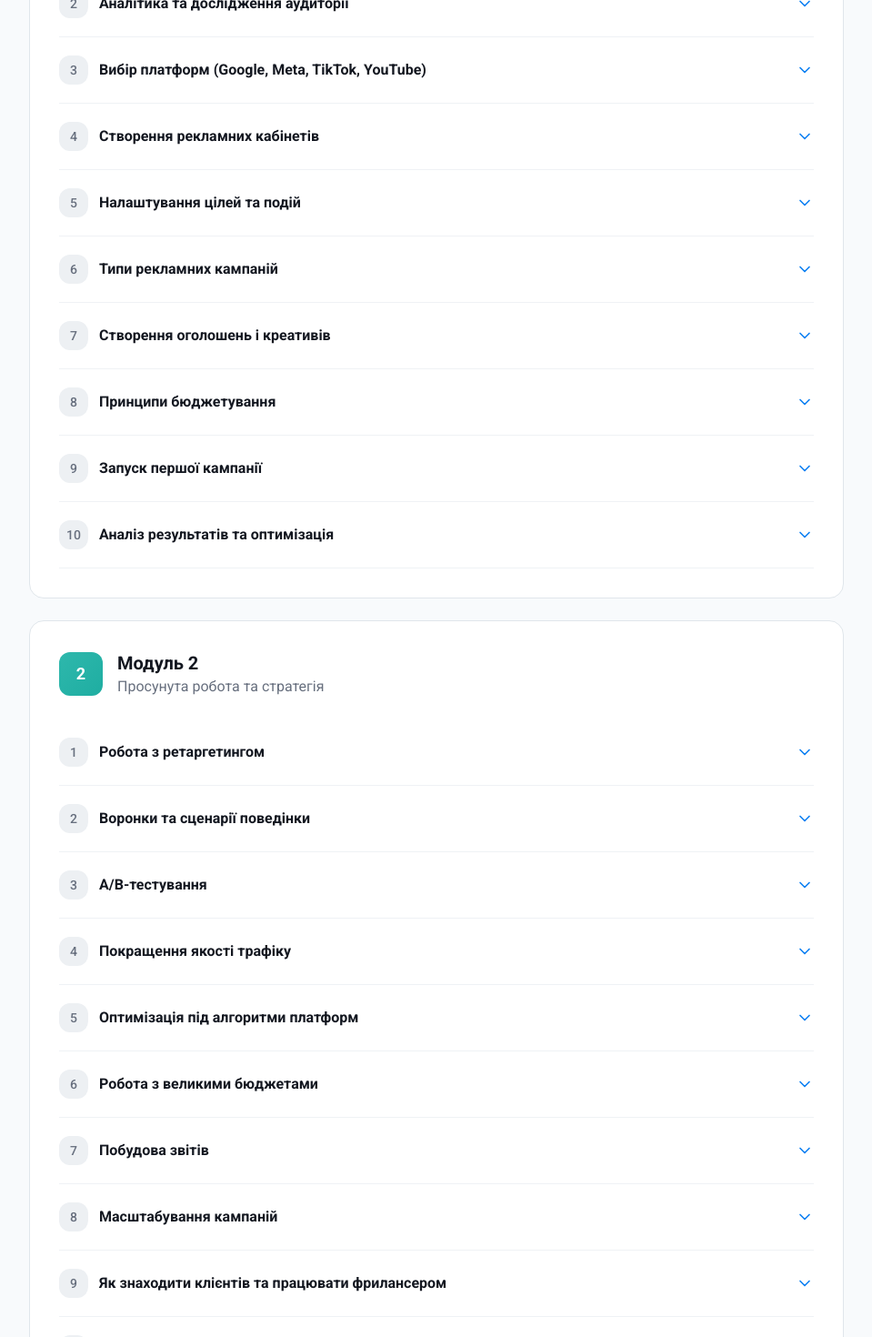
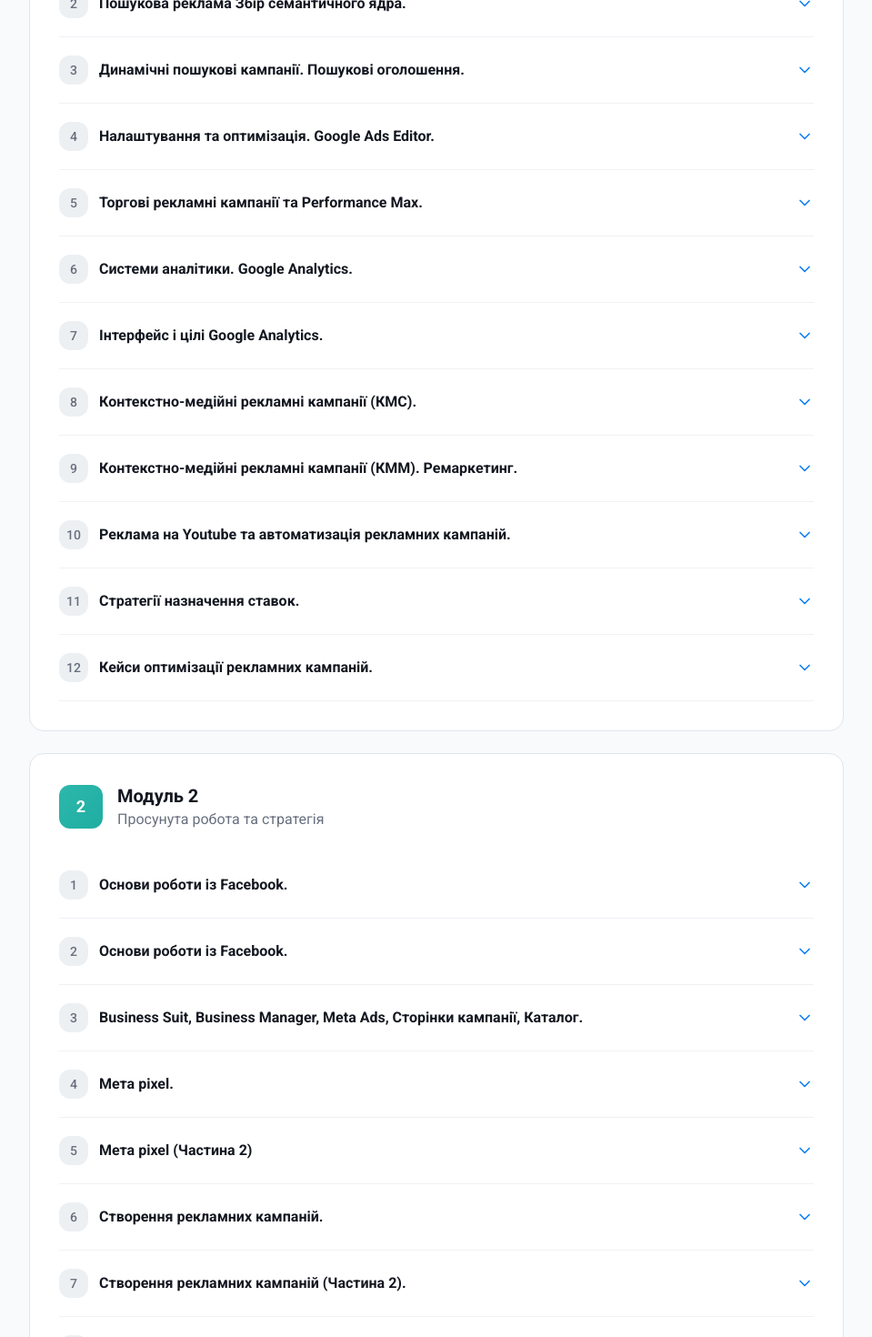
Before and after one commit to vladyslavlee/digital-study, a React (Vite) app: page /ppc in a window 1280 px wide. Shown: the part 2160-3630 px from the top of the page at 91% size, without its empty margins (160-1119 px from the left). Built offline with nearby package versions, Linux system fonts and the light colour scheme.

Commit message:
add content

```diff
--- a/src/components/ProgramSection.tsx
+++ b/src/components/ProgramSection.tsx
@@ -7,29 +7,187 @@ import {
 import { Button } from "@/components/ui/button";
 
 const module1Lessons = [
-  { title: "Що таке PPC і як працює цифрова реклама", description: "Основні поняття та принципи роботи платної реклами в інтернеті." },
-  { title: "Аналітика та дослідження аудиторії", description: "Як визначити цільову аудиторію та аналізувати її поведінку." },
-  { title: "Вибір платформ (Google, Meta, TikTok, YouTube)", description: "Огляд ключових рекламних платформ та їхні особливості." },
-  { title: "Створення рекламних кабінетів", description: "Покрокове налаштування акаунтів для запуску реклами." },
-  { title: "Налаштування цілей та подій", description: "Як правильно налаштувати відстеження конверсій." },
-  { title: "Типи рекламних кампаній", description: "Огляд форматів реклами та коли їх використовувати." },
-  { title: "Створення оголошень і креативів", description: "Як створювати ефективні рекламні матеріали." },
-  { title: "Принципи бюджетування", description: "Управління бюджетом та стратегії ставок." },
-  { title: "Запуск першої кампанії", description: "Практичний запуск рекламної кампанії від А до Я." },
-  { title: "Аналіз результатів та оптимізація", description: "Як читати звіти та покращувати результати." },
+  {
+    title: "Введення у контекстну рекламу.",
+    list: [
+      'Структура курсу.',
+      'Створення облікового запису Google Ads.',
+      'Типи рекламних кампаній.',
+      'Воронка. Маркетинг характеристики.',
+    ]
+  },
+  {
+    title: "Пошукова реклама Збір семантичного ядра.",
+    list: [
+      'Пошукові рекламні кампанії.',
+      'Кейворди, типи відповідностей, мінус слова.',
+      'Різниця між мінус словами на рівні кампаній та МСС.',
+      'Ресьорч, збір, группування семантики та інструменти за допомогою яких це можно зробити.',
+    ]
+  },
+  {
+    title: "Динамічні пошукові кампанії. Пошукові оголошення.",
+    list: [
+      'Налаштування динамічних пошукових груп.',
+      'Адаптивні пошукові оголошення.',
+      'Розширення. Показник якості. Аукціон.',
+    ]
+  },
+  {
+    title: "Налаштування та оптимізація. Google Ads Editor.",
+    list: [
+      'Google Ads Editor. Способи оптимізації пошукових кампаній.',
+      'Шаблон для заливу кампаній та менеджменту сьорч кампаній.',
+    ]
+  },
+  {
+    title: "Торгові рекламні кампанії та Performance Max.",
+    list: [
+      'Google Merchant (налаштування акаунту та створення фідів).',
+      'Performance Max кампанії та способи оптимізації.',
+    ]
+  },
+  {
+    title: "Системи аналітики. Google Analytics.",
+    list: [
+      'Встановлення Google Analytics, базові налаштування та звіти.',
+      'Налаштування цілей.',
+    ]
+  },
+  {
+    title: "Інтерфейс і цілі Google Analytics.",
+    list: [
+      'Google Tag Manager.',
+      'Налаштування цілей через Google Tag Manager.',
+      'Електронна комерція.'
+    ]
+  },
+  {
+    title: "Контекстно-медійні рекламні кампанії (КМС).",
+    list: [
+      'Налаштування аудиторій ремаркетингу.',
+      'Налаштування рекламних кампаній у КМС та ремаркетингу.',
+      'Оптимізація рекламних кампаній КМС та ремаркетингу.'
+    ]
+  },
+  {
+    title: "Контекстно-медійні рекламні кампанії (КММ). Ремаркетинг.",
+    list: [
+      'Налаштування аудиторій ремаркетингу.',
+      'Налаштування кастомних аудиторій.',
+    ]
+  },
+  {
+    title: "Реклама на Youtube та автоматизація рекламних кампаній.",
+    list: [
+      'Налаштування та оптимізація відеореклами.',
+      'Автоматизація реклами базовими засобами Google Ads.',
+      'Модуль з контекстної реклами.'
+    ]
+  },
+  {
+    title: "Стратегії назначення ставок.",
+    list: [
+      'Ручні та розумні стратегії в Google Ads, правила використання.',
+      'Аукціон (додатково)',
+    ]
+  },
+  {
+    title: "Кейси оптимізації рекламних кампаній.",
+    list: [
+      'Аудит акаунту.',
+    ]
+  },
 ];
 
 const module2Lessons = [
-  { title: "Робота з ретаргетингом", description: "Як повертати потенційних клієнтів за допомогою ретаргетингу." },
-  { title: "Воронки та сценарії поведінки", description: "Побудова ефективних воронок продажів." },
-  { title: "A/B-тестування", description: "Методи тестування та вибір найкращих варіантів." },
-  { title: "Покращення якості трафіку", description: "Як залучати більш цільову аудиторію." },
-  { title: "Оптимізація під алгоритми платформ", description: "Секрети алгоритмів рекламних систем." },
-  { title: "Робота з великими бюджетами", description: "Стратегії масштабування рекламних кампаній." },
-  { title: "Побудова звітів", description: "Створення зрозумілих звітів для клієнтів і себе." },
-  { title: "Масштабування кампаній", description: "Як збільшувати охоплення без втрати ефективності." },
-  { title: "Як знаходити клієнтів та працювати фрилансером", description: "Пошук замовників та побудова кар'єри." },
-  { title: "Формування експертності та особистого бренду", description: "Як стати визнаним експертом у PPC." },
+  {
+    title: "Основи роботи із Facebook.",
+    list: [
+      'Основні аспекти алгоритмів Facebook.',
+      'Заборонені теми та типи блоків.',
+      'Аналіз та відбір аудиторії.',
+    ]
+  },
+  {
+    title: "Основи роботи із Facebook.",
+    list: [
+      'Основні аспекти алгоритмів Facebook.',
+      'Заборонені теми та типи блоків.',
+      'Аналіз та відбір аудиторії.'
+    ]
+  },
+  {
+    title: "Business Suit, Business Manager, Meta Ads, Сторінки кампанії, Каталог.",
+    list: [
+      'Студенти познайомляться з бізнес-інструментами, доступними на Facebook.',
+      'Як створювати кампанії та керувати своїми рекламними обліковими записами?',
+    ]
+  },
+  {
+    title: "Мета pixel.",
+    list: [
+      'Метапіксель, включаючи встановлення та налаштування пікселя Facebook, а також створення подій.',
+    ]
+  },
+  {
+    title: "Мета pixel (Частина 2)",
+    list: [
+      'Встановлення CAPI.',
+      'Чим відрізняється Meta Pixel від CAPI та як їх використовувати?',
+    ]
+  },
+  {
+    title: "Створення рекламних кампаній.",
+    list: [
+      'Створення кампаній з метою “Конверсії”.',
+      'Створення рекламних кампаній із метою “Трафік”.',
+    ]
+  },
+  {
+    title: "Створення рекламних кампаній (Частина 2).",
+    list: [
+      'Створення рекламних кампаній з метою “Залучення”.',
+      'Створення рекламних кампаній із метою “Ліди”.',
+      'Створення рекламних кампаній із метою “Повідомлення” магазину на Facebook.'
+    ]
+  },
+  {
+    title: "Як створювати кеативи які працюють.",
+    list: [
+      'Різні типи реклами, доступні на Facebook, включаючи ключові компоненти ефективного креативу.',
+      'Огляд сервісів для створення креативів – Figma або Lunacy.',
+    ]
+  },
+  {
+    title: "Аналіз та оптимізація рекламних кампаній.",
+    list: [
+      'Різні звіти, доступні на Facebook, а також про те, як оцінювати та оптимізувати свої рекламні кампанії.',
+    ]
+  },
+  {
+    title: "Що таке ефективна сторінка в Instagram. Як налаштувати. Створення чат-ботів.",
+    list: [
+      'Як створити та наповнити сторінку в Instagram, у тому числі створити ботів у Telegram.',
+      'Сервіси для чат-ботів Integramat (Make) та ManyChat/SmartSender.',
+    ]
+  },
+  {
+    title: "Кар'єрний розвиток таргетолога.",
+    list: [
+      'Про різні кар’єрні шляхи, доступні в цифровому маркетингу, включаючи роль таргетолога та спеціаліста з контекстної реклами.',
+      'Навчитеся складати резюме та ефективно спілкуватися з клієнтами.',
+    ]
+  },
+  {
+    title: "Розмова з кар'єрним менеджером.",
+    list: [
+      'Як і де шукати роботу для початківця і які інструменти при цьому використовувати.',
+      'Як правильно зробити резюме і яка інформація у ньому є надважлива, а що буде зайвим.',
+      'Як створити профіль на Linkedin, щоб його могли побачити потенційні роботодавці.',
+      '7 порад, які допоможуть пройти онлайн співбесіду набагато успішніше.',
+    ]
+  },
 ];
 
 const ProgramSection = () => {
@@ -41,7 +199,7 @@ const ProgramSection = () => {
             Програма <span className="text-gradient">курсу</span>
           </h2>
           <p className="body-lg text-muted-foreground">
-            2 модулі, 20 практичних уроків — від основ до просунутих стратегій
+            2 модулі, 23 практичних уроки — від основ до просунутих стратегій
           </p>
         </div>
 
@@ -54,7 +212,7 @@ const ProgramSection = () => {
               </div>
               <div>
                 <h3 className="text-xl font-bold text-foreground">Модуль 1</h3>
-                <p className="text-muted-foreground">Основи PPC та запуск реклами</p>
+                <p className="text-muted-foreground">Поринемо у вивчення контекстної реклами</p>
               </div>
             </div>
             <Accordion type="single" collapsible className="w-full">
@@ -69,7 +227,11 @@ const ProgramSection = () => {
                     </span>
                   </AccordionTrigger>
                   <AccordionContent className="pl-11">
-                    {lesson.description}
+                    <ul className="list-disc">
+                      {lesson.list.map((item) => (
+                        <li> {item}</li>
+                      ))}
+                    </ul>
                   </AccordionContent>
                 </AccordionItem>
               ))}
@@ -99,7 +261,11 @@ const ProgramSection = () => {
                     </span>
                   </AccordionTrigger>
                   <AccordionContent className="pl-11">
-                    {lesson.description}
+                    <ul className="list-disc">
+                      {lesson.list.map((item) => (
+                        <li>{item}</li>
+                      ))}
+                    </ul>
                   </AccordionContent>
                 </AccordionItem>
               ))}
```
Also changed, not shown: src/components/MainFormSection.tsx (+8 -4 lines).
